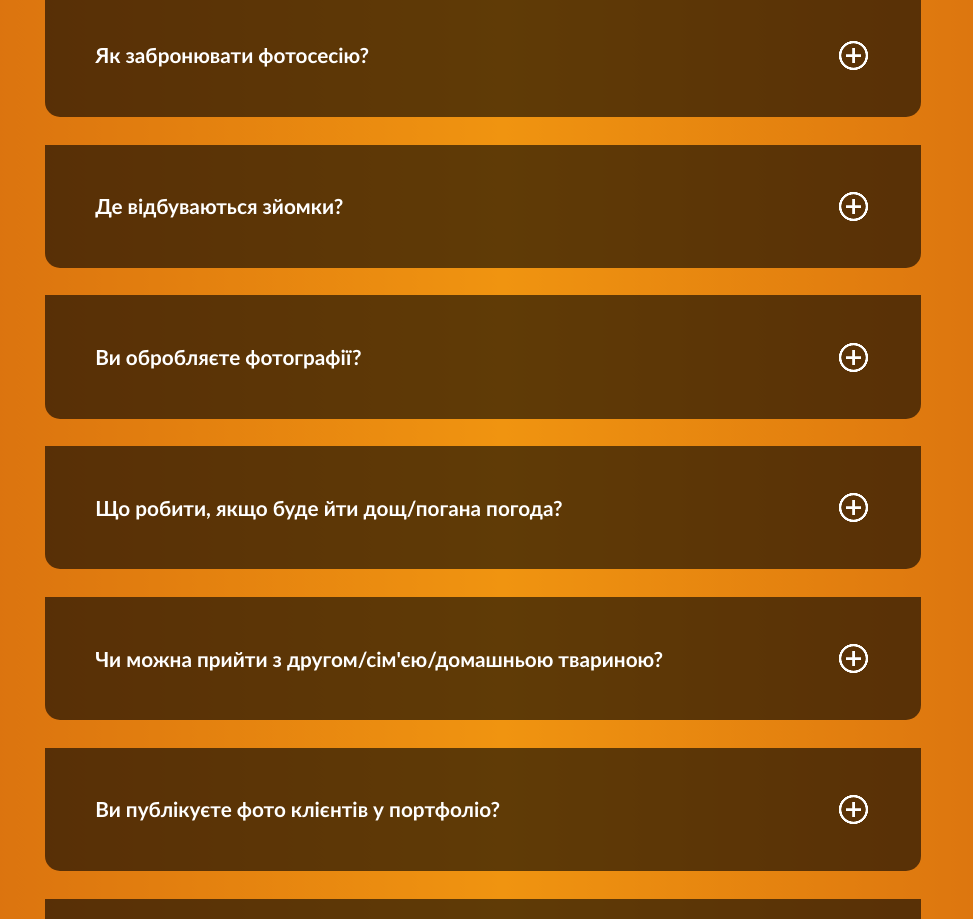
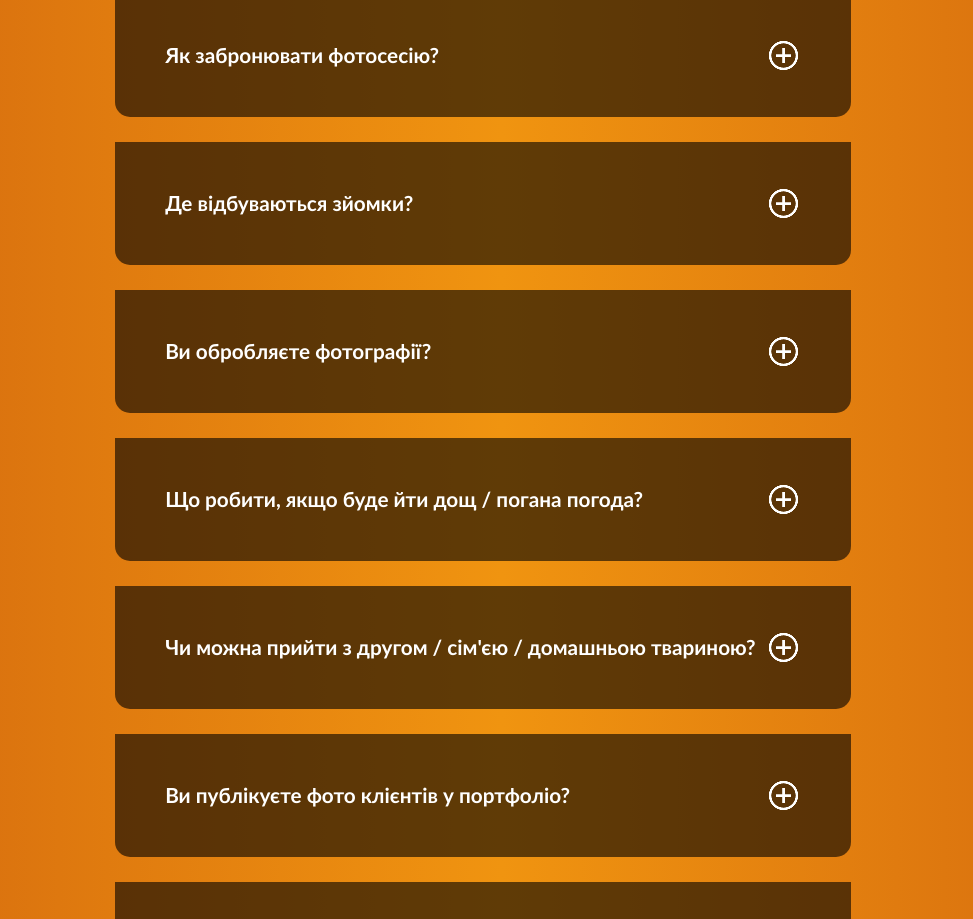
Before and after one commit to Ep1xo/katyas-site, a React (Create React App) app: page / in a window 1280 px wide. Shown: the part 3520-4439 px from the top of the page, without its empty margins (157-1130 px from the left). Built offline with nearby package versions, Linux system fonts and the light colour scheme; the HTML template or start-up script is replaced by a standard one.

Commit message:
changed FAQ Block (inappropriate questions / answers)

```diff
--- a/src/App.js
+++ b/src/App.js
@@ -169,19 +169,19 @@ function App() {
         <div className='faq'>
           <div>
             <div className='question-element-opener'>
-            <FaqBlock question="Як забронювати фотосесію?" answer="Зв'яжіться зі мною через форму на сайті або в соцмережах підберемо зручну дату." />
+            <FaqBlock question="Як забронювати фотосесію?" answer="Зв'яжіться зі мною в соцмережах, ми підберемо зручну дату." />
             </div>
             <div className='question-element'>
-              <FaqBlock question="Де відбуваються зйомки?" answer="На вулиці, у студії чи за домовленістю все обговоримо заздалегідь." />
+              <FaqBlock question="Де відбуваються зйомки?" answer="На вулиці, у студії чи за домовленістю, все обговоримо заздалегідь." />
             </div>
             <div className='question-element'>
               <FaqBlock question="Ви обробляєте фотографії?" answer="Так, всі знімки проходять корекцію кольору і легку ретуш." />
             </div>
             <div className='question-element'>
-              <FaqBlock question="Що робити, якщо буде йти дощ/погана погода?" answer="Перенесемо зйомку або підберемо альтернативну локацію." />
+              <FaqBlock question="Що робити, якщо буде йти дощ / погана погода?" answer="Перенесемо зйомку або підберемо альтернативну локацію." />
             </div>
             <div className='question-element'>
-              <FaqBlock question="Чи можна прийти з другом/сім'єю/домашньою твариною?" answer="Звісно! Чим тепліше компанія, тим живіше кадри." />
+              <FaqBlock question="Чи можна прийти з другом / сім'єю / домашньою твариною?" answer="Звісно! Чим тепліше компанія, тим живіше кадри." />
             </div>
             <div className='question-element'>
               <FaqBlock question="Ви публікуєте фото клієнтів у портфоліо?" answer="Тільки за вашою згодою. Конфіденційність важлива." />
```
